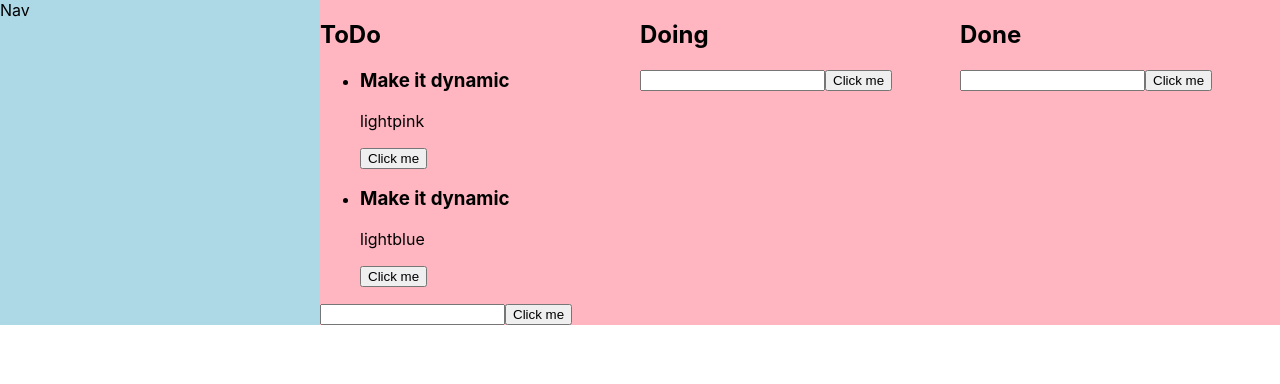
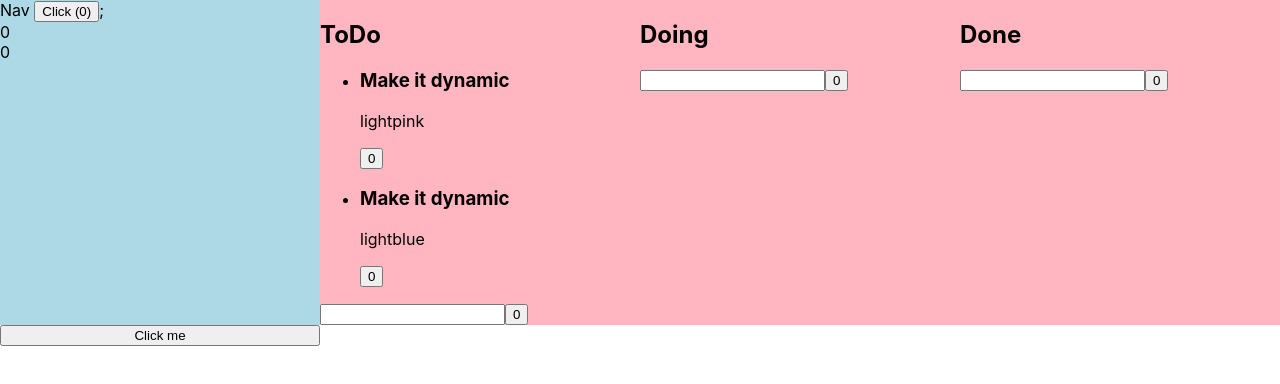
Before and after one commit to Di-Pri/reactintro, a React (Create React App) app: page / in a window 1280 px wide. Shown: the top 384 px of the page. Built offline with nearby package versions, Linux system fonts and the light colour scheme.

Commit message:
state and events

```diff
--- a/src/App.js
+++ b/src/App.js
@@ -1,9 +1,9 @@
-import React from "react";
+import React, { useState } from "react";
 import Nav from "./components/Nav";
 import Main from "./components/Main";
 
 export default function App() {
-  const cards = [
+  const [cards, setCards] = useState([
     {
       title: "Make it dynamic",
       list: "todo",
@@ -20,11 +20,26 @@
       color: "lightblue",
       assignedTo: ["di", "ma"],
     },
-  ];
+  ]);
+
+  function clicked(e) {
+    setCards(
+      cards.concat({
+        title: "OMG, did that just happen",
+        list: "todo",
+        added: Date.now(),
+        id: Math.random(),
+        color: "lightpink",
+        assignedTo: ["di"],
+      })
+    );
+  }
+
   return (
     <div className="App">
       <Nav />
       <Main cards={cards} />
+      <button onClick={clicked}>Click me</button>
     </div>
   );
 }
--- a/src/components/Button.js
+++ b/src/components/Button.js
@@ -1,5 +1,13 @@
-import React from "react";
+import React, { useState } from "react";
 
-export default function Button() {
-  return <button>Click me</button>;
+export default function Button(props) {
+  // I set useState with an initial value of 0 and get back a state variable that I
+  //   called "clicks" and an updater function that I called "setClicks"
+  const [clicks, setClicks] = useState(0);
+  function buttonClicked(e) {
+    // I set state to be equal to its current value + 1
+    setClicks(clicks + 1);
+  }
+  // I set an onCLick event handler to buttonClicked
+  return <button onClick={buttonClicked}>{clicks}</button>;
 }
--- /dev/null
+++ b/src/components/Counter.js
@@ -0,0 +1,19 @@
+import React, { useState } from "react";
+
+function Dumb(props) {
+  return <div>{props.something}</div>;
+}
+
+export default function Counter(props) {
+  const [count, setCount] = useState(0);
+  function updateClick(e) {
+    setCount(count + 1);
+  }
+  return (
+    <>
+      <button onClick={updateClick}>Click ({count})</button>;
+      <Dumb something={count} />
+      <Dumb something={count} />
+    </>
+  );
+}
--- a/src/components/List.js
+++ b/src/components/List.js
@@ -3,9 +3,7 @@
 import Form from "./Form";
 
 export default function List(props) {
-  // When component is dynamic (created through an array), it needs a "key" property that is unique to that list
-  // so react can update things efficiently
-  // Here I am giving each Card a property called "key" and setting it's value to the ID from the data
+  // I give each Card a property called "key" and set it's value to the ID from the data
   const cards = props.cards.map((card) => <Card key={card.id} {...card} />);
   return (
     <section>
--- a/src/components/Nav.js
+++ b/src/components/Nav.js
@@ -1,5 +1,10 @@
 import React from "react";
+import Counter from "./Counter";
 
 export default function Nav() {
-  return <nav>Nav</nav>;
+  return (
+    <nav>
+      Nav <Counter />
+    </nav>
+  );
 }
```
